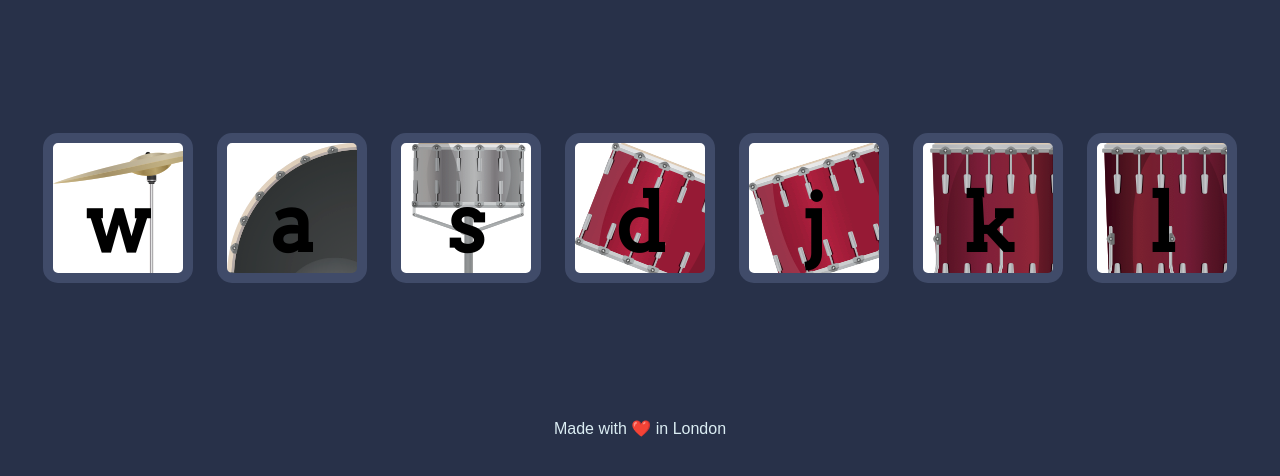
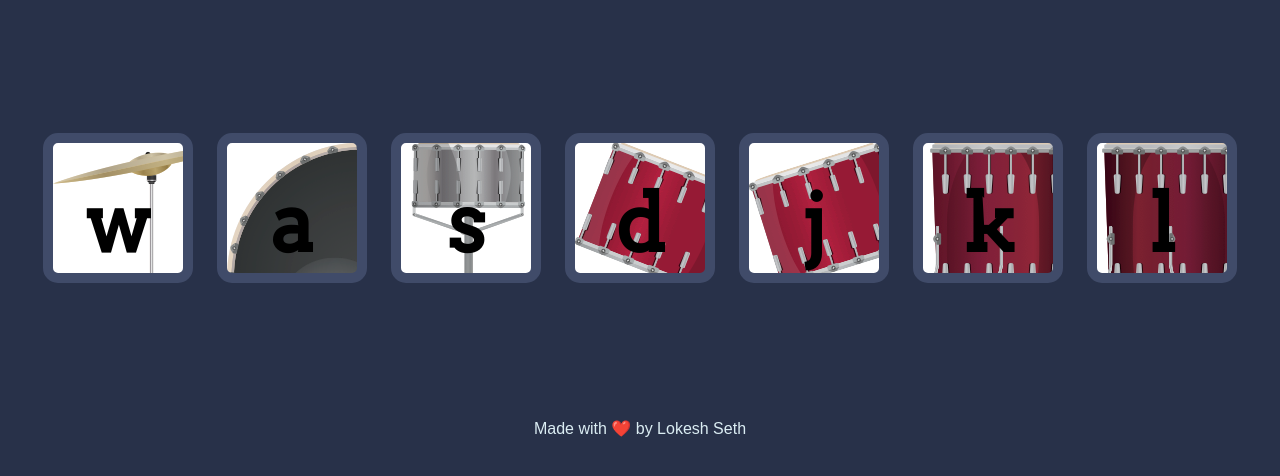
Before and after one commit to Lokesh2805/drumkit, a plain HTML site: page index.html in a window 1280 px wide. Shown: the part 156-632 px from the top of the page. Drawn offline with Linux system fonts and the light colour scheme.

Commit message:
version V

```diff
--- a/index.html
+++ b/index.html
@@ -23,7 +23,7 @@
 
 
   <footer>
-    Made with ❤️ in London
+    Made with ❤️ by Lokesh Seth
   </footer>
   <script src="index.js"></script>
 </body>
```
